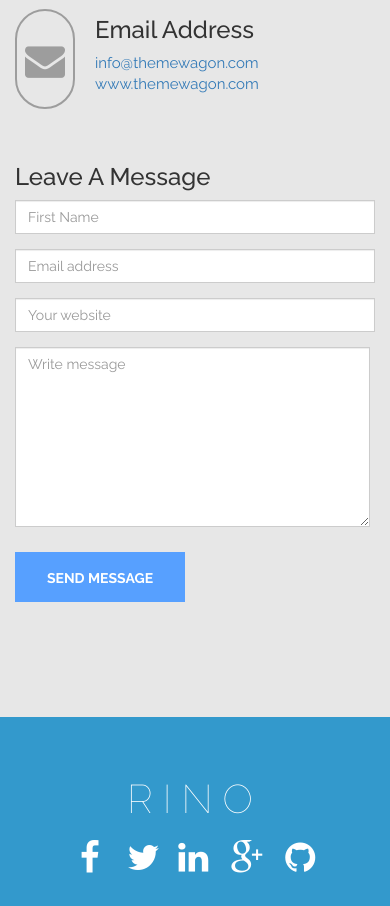
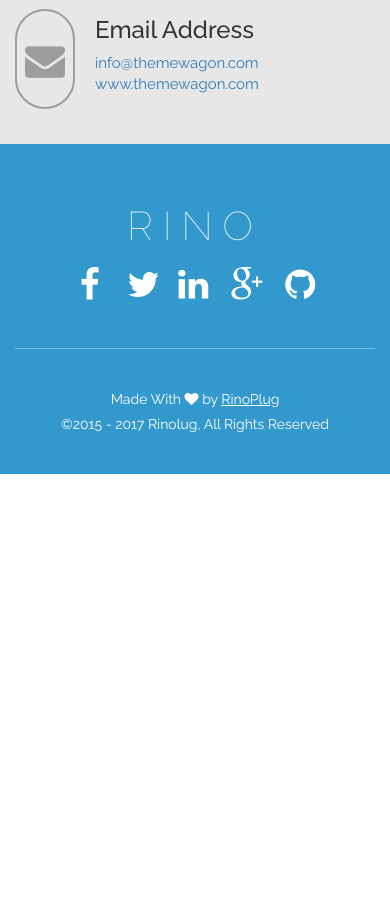
Before and after one commit to gipsic/rinoPlug, a plain HTML site: page index.html in a window 390 px wide. Shown: the part 8633-9539 px from the top of the page. After the commit the page ends 9107 px from the top, so only its background shows below. Drawn offline with Linux system fonts and the light colour scheme; a script that the page names is missing.

Commit message:
remove Contact Form

```diff
--- a/index.html
+++ b/index.html
@@ -448,28 +448,6 @@
                     </p>
                 </div>
             </div> <!-- /.row -->
-            <form class="row form wrapper">
-                <h3>Leave A Message</h3>
-                <div class="col-sm-4 col-xs-12 form-group">
-                    <label class="sr-only">Name</label>
-                    <input name="name" class="form-control" type="text" placeholder="First Name">
-                </div> <!-- /.form-group -->
-                <div class="col-sm-4 col-xs-12 form-group">
-                    <label class="sr-only">Email</label>
-                    <input name="email" class="form-control" type="email" placeholder="Email address">
-                </div> <!-- /.form-group -->
-                <div class="col-sm-4 col-xs-12 form-group">
-                    <label class="sr-only">Website</label>
-                    <input name="website" class="form-control" type="text" placeholder="Your website">
-                </div> <!-- /.form-group -->
-                <div class="row">
-                    <div class="col-md-12 col-xs-12 form-group">
-                        <label class="sr-only">Message</label>
-                        <textarea class="message form-control" placeholder="Write message"></textarea>
-                    </div> <!-- /.form-group -->
-                    <input class="btn btn-sub" type="submit" value="Send Message">
-                </div>
-            </form> <!-- /.row -->
         </div> <!-- /.container -->
     </section> <!-- /#contact -->
 
```
